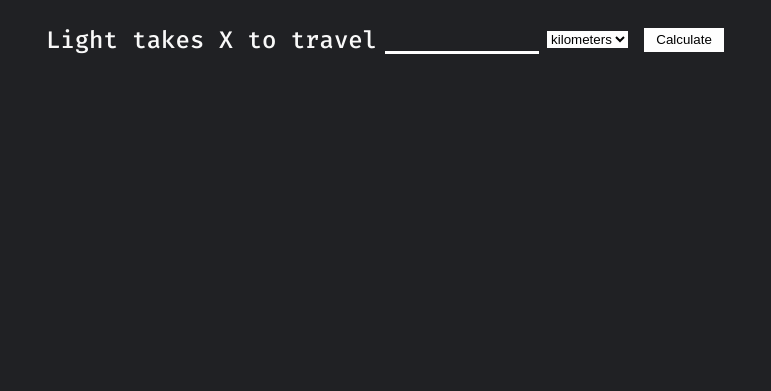
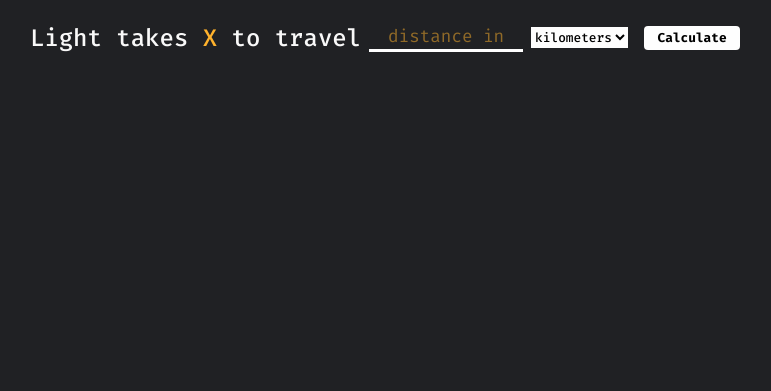
Before and after one commit to daniswastaken/luminary, a plain HTML site: page index.html in a window 1280 px wide. Shown: the part 409-800 px from the top of the page, without its empty margins (255-1026 px from the left). Drawn offline with Linux system fonts and the light colour scheme.

Commit message:
UI and favicon updates

```diff
--- a/css/style.css
+++ b/css/style.css
@@ -37,7 +37,7 @@ body {
     font-optical-sizing: auto;
     font-weight: 800;
     font-size: 5rem;
-    margin-top: -0.5em;
+    margin-top: -0.55em;
     margin-bottom: 0.5em;
     color: var(--white);
 
@@ -62,9 +62,13 @@ body {
     font-size: 1.5rem;
 }
 
+.calculation-section .results-section {
+    color: #FFB22C;
+}
+
 .calculation-section input {
+    color: #FFB22C;
     width: 150px;
-    color: var(--white);
     background: none;
     text-align: center;
     border: none;
@@ -72,7 +76,7 @@ body {
 
     font-family: "Fira Code", monospace;
     font-optical-sizing: auto;
-    font-weight: 300;
+    font-weight: 400;
     font-size: 1.1rem;
 }
 
@@ -80,17 +84,39 @@ body {
     outline: none;
 }
 
+.calculation-section input::placeholder {
+    color: #FFB22C;
+    opacity: 0.5;
+}
+
 .calculation-section select {
     background-color: var(--fe-white);
     border: none;
+    height: 1.3rem;
+
+    font-family: "Fira Code", monospace;
+    font-optical-sizing: auto;
+    font-weight: 500;
+    font-size: 0.8rem;
 }
 
 .calculation-section button {
     margin-left: 0.5rem;
 
     height: 1.5rem;
-    width: 5rem;
+    width: 6rem;
 
     border: none;
+    border-radius: 4px;
     background-color: var(--fe-white);
+    transition: 0.2s ease;
+
+    font-family: "Fira Code", monospace;
+    font-optical-sizing: auto;
+    font-weight: 800;
+    font-size: 0.8rem;
 }
+
+.calculation-section button:hover {
+    background-color: #FFB22C;
+}
--- a/index.html
+++ b/index.html
@@ -7,6 +7,8 @@
     <title>Luminary</title>
 
     <link rel="stylesheet" href="./css/style.css">
+
+    <link rel="icon" type="image/x-icon" href="/img/favicon.png">
 </head>
 
 <body>
@@ -15,8 +17,8 @@
         <h1>Luminary</h1>
 
         <div class="calculation-section">
-            <label id="results">Light takes X to travel</label>
-            <input id="distance">
+            <label>Light takes <span id="results" class="results-section">X</span> to travel</label>
+            <input id="distance" placeholder="distance in">
             <select id="unitType" name="unitType">
                 <option value="1">kilometers</option>
                 <option value="2">meters</option>
--- a/js/core.js
+++ b/js/core.js
@@ -52,5 +52,5 @@ async function luminary() {
         readableTime = (time / 60).toFixed(2) + ' minutes';
     }
 
-    document.getElementById('results').textContent = `Light takes ${readableTime} to travel `
+    document.getElementById('results').textContent = `${readableTime}`
 }
```
Also changed, not shown: img/favicon.png (added).
